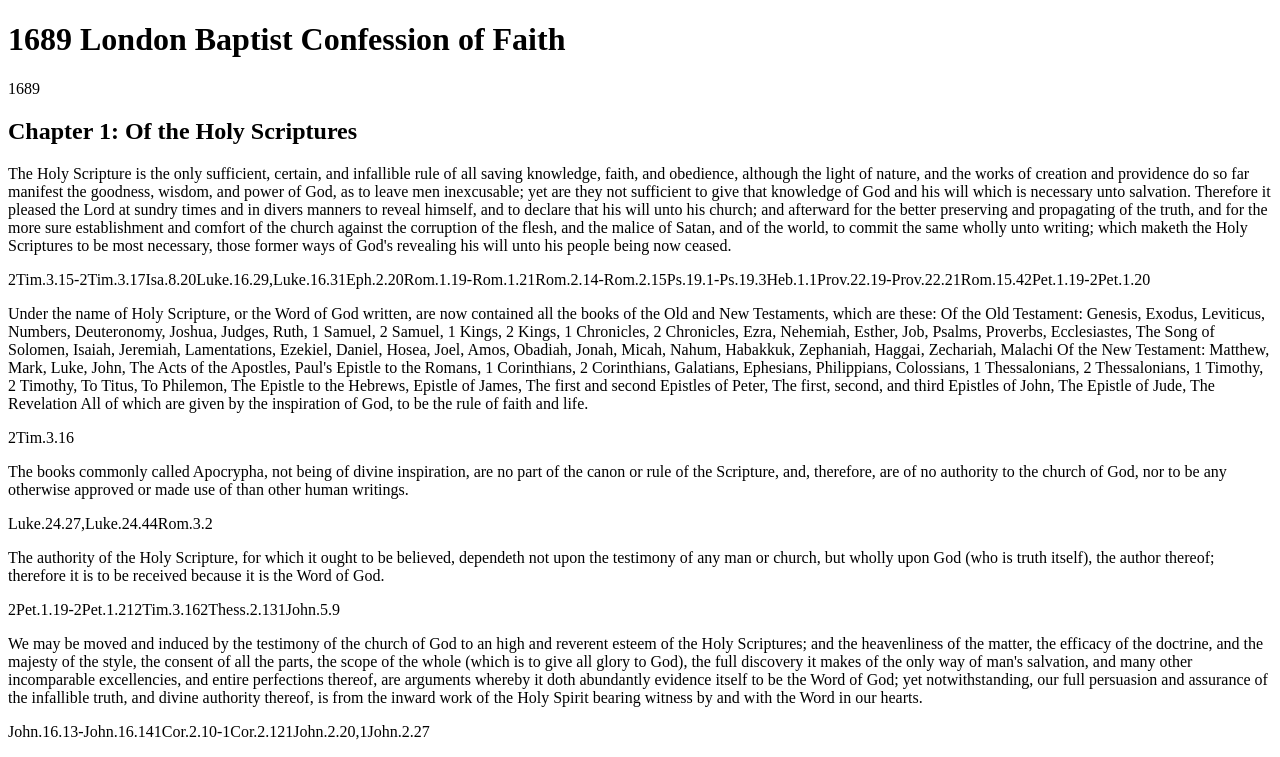
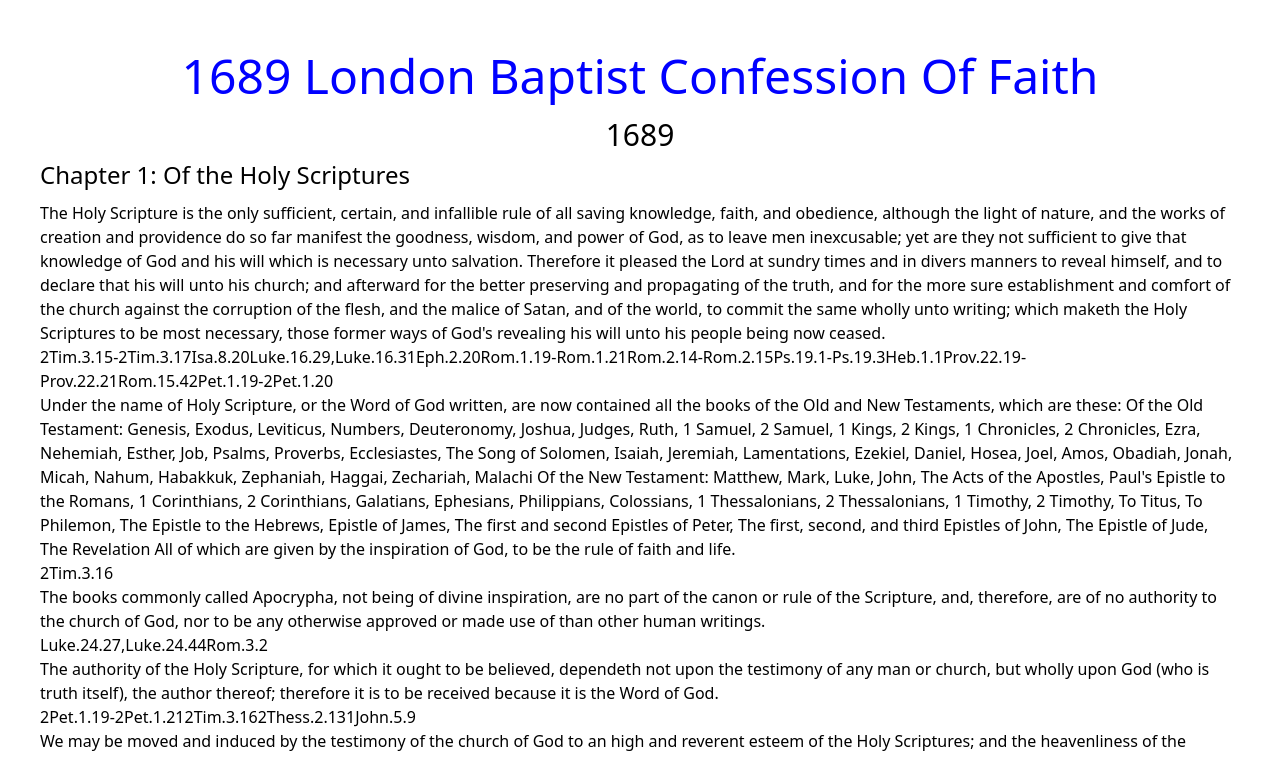
Before and after one commit to MaxwellKendall/confessional-christianity-node, a Next.js app: page /confession/1689-confession in a window 1280 px wide. Shown: the top 757 px of the page. Built offline with nearby package versions, Linux system fonts and the light colour scheme.

Commit message:
styling for confessions

```diff
--- a/pages/confession/[confession].js
+++ b/pages/confession/[confession].js
@@ -1,7 +1,10 @@
+import { startCase } from "lodash";
+
 import {
     getConfessions,
     removeJsonExtension
 } from "../../helpers";
+import '../../styles/index.scss';
 
 const Creed = (data) => {
     return (
@@ -14,20 +17,21 @@ const Creed = (data) => {
 
 const Confession = (data) => {
     return (
-        <div className="confession">
-            <h1>{data.name}</h1>
-            <span>{data.publication_year}</span>
+        <div className="confession flex flex-col justify-center align-center p-10">
+            <h1 className="text-5xl text-center">{startCase(data.name)}</h1>
+            <h2 className="text-3xl text-center">{data.publication_year}</h2>
+            <div className="confession-chapters flex justify-center align-items flex-col">
                 {data.chapters.map((chapter) => {
                     const isElaborateConfession = Object.keys(chapter).includes('articles');
                     return (
-                    <div className="confession-chapter">
-                        <h2>{`Chapter ${chapter.number}: ${chapter.name}`}</h2>
+                        <div className="confession-chapter pb-4">
+                            <h3 className="text-2xl pb-2">{`Chapter ${chapter.number}: ${chapter.name}`}</h3>
                             {!isElaborateConfession && <p>{chapter.text}</p>}
                             {isElaborateConfession && (
                                 chapter.articles.map((article) => {
                                     const includesVerses = Object.keys(article).includes('verses');
                                     return (
-                                    <div className="confession-chatper__article">
+                                        <div className="confession-chapter__article">
                                             <p>{article.text}</p>
                                             {includesVerses && Array.isArray(article.verses) && (
                                                 article.verses.map((verse) => verse)
@@ -47,6 +51,7 @@ const Confession = (data) => {
                         </div>
                     );
                 })}
+            </div>
         </div>
     )
 }
```
Lines whose indentation alone changed are shown as unchanged.
